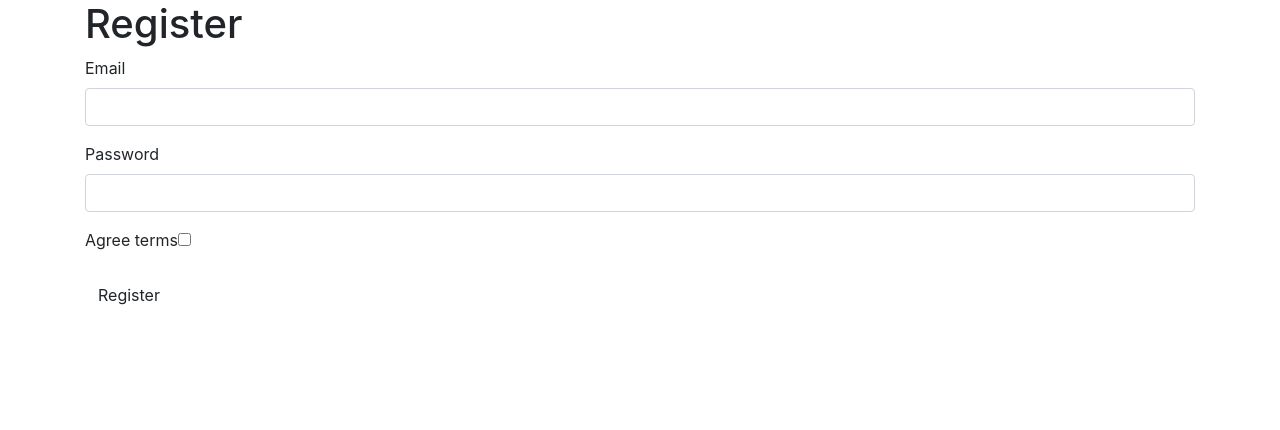
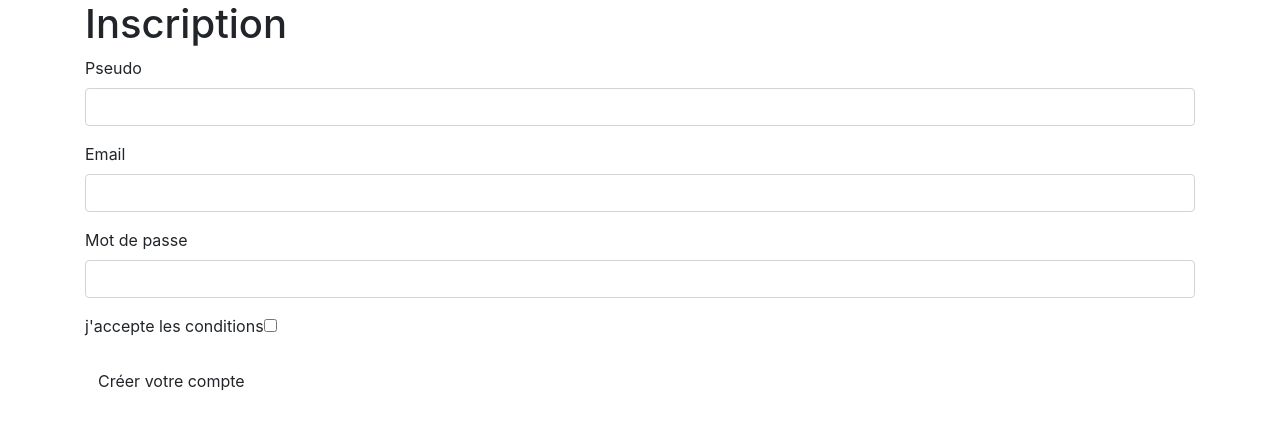
Before and after one commit to sofi-lo/sportIn, a Symfony app: template templates/registration/register.html.twig in a window 1280 px wide. Shown: the part 24-454 px from the top of the page. Run offline with Twig, Linux system fonts and the light colour scheme; the template is opened without the code that fills it, so the values that code supplies are empty; form fields are guessed from the names that the template uses; some libraries are stand-ins or nearby versions.

Commit message:
Rajout champs pseudo dans inscription

```diff
--- a/src/Form/RegistrationFormType.php
+++ b/src/Form/RegistrationFormType.php
@@ -18,6 +18,7 @@ class RegistrationFormType extends AbstractType
     {
         $builder
             ->add('email')
+            ->add('pseudo')
             ->add('agreeTerms', CheckboxType::class, [
                 'mapped' => false,
                 'constraints' => [
--- a/templates/registration/register.html.twig
+++ b/templates/registration/register.html.twig
@@ -7,15 +7,17 @@
         <div class="alert alert-danger" role="alert">{{ flashError }}</div>
     {% endfor %}
 
-    <h1>Register</h1>
+    <h1>Inscription</h1>
 
     {{ form_start(registrationForm) }}
+        {{ form_row(registrationForm.pseudo) }}
         {{ form_row(registrationForm.email) }}
         {{ form_row(registrationForm.plainPassword, {
-            label: 'Password'
+            label: 'Mot de passe'
         }) }}
-        {{ form_row(registrationForm.agreeTerms) }}
-
-        <button type="submit" class="btn">Register</button>
+        {{ form_row(registrationForm.agreeTerms, {
+            label: "j'accepte les conditions"
+        }) }}
+        <button type="submit" class="btn">Créer votre compte</button>
     {{ form_end(registrationForm) }}
 {% endblock %}
--- a/templates/security/login.html.twig
+++ b/templates/security/login.html.twig
@@ -15,6 +15,8 @@
     {% endif %}
 
     <h1 class="h3 mb-3 font-weight-normal">Please sign in</h1>
+    <label for="inputUsername">Username</label>
+    <input type="text" value="{{ last_username }}" name="username" id="inputUsername" class="form-control" required autofocus
     <label for="inputEmail">Email</label>
     <input type="email" value="{{ last_username }}" name="email" id="inputEmail" class="form-control" required autofocus>
     <label for="inputPassword">Password</label>
```
Also changed, not shown: src/Security/LoginFormAuthenticator.php (+5 -4 lines), src/Controller/RegistrationController.php (line endings or trailing spaces), src/Controller/SecurityController.php (line endings or trailing spaces).
